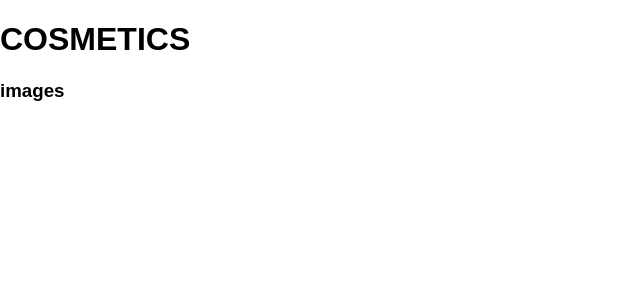
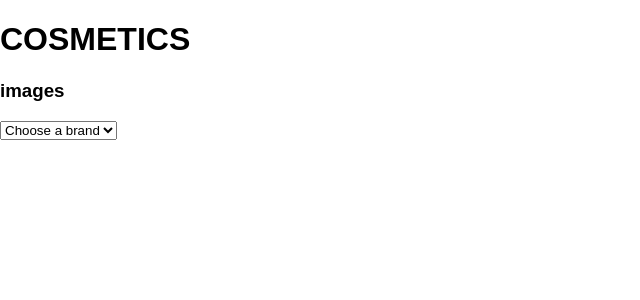
Before and after one commit to hdpuk86/react-makeup-page, a React (Create React App) app: page / in a window 1280 px wide. Shown: the top 300 px of the page, without its empty margins (0-640 px from the left). Built offline with nearby package versions, Linux system fonts and the light colour scheme.

Commit message:
adds BrandSelector component

```diff
--- /dev/null
+++ b/src/components/brandSelector.js
@@ -0,0 +1,15 @@
+import React from 'react';
+
+class BrandSelector extends React.Component {
+
+  render(){
+    return(
+      <select className="BrandSelector">
+        <option selected disabled>Choose a brand</option>
+      </select>
+    )
+  }
+
+}
+
+export default BrandSelector;
--- a/src/containers/makeupBox.js
+++ b/src/containers/makeupBox.js
@@ -1,16 +1,18 @@
 import React from 'react';
 import ImageBox from './imageBox';
+import BrandSelector from '../components/brandSelector.js';
+
 
 class MakeupBox extends React.Component {
 
   render(){
     return(
-      <React.Fragment>
+      <div className="makeup-box">
         <h1>COSMETICS</h1>
         <ImageBox/>
-        {/* brandselector
-        productcontainer */}
-      </React.Fragment>
+        <BrandSelector/>
+        {/* productcontainer */}
+      </div>
     )
   }
 
```
